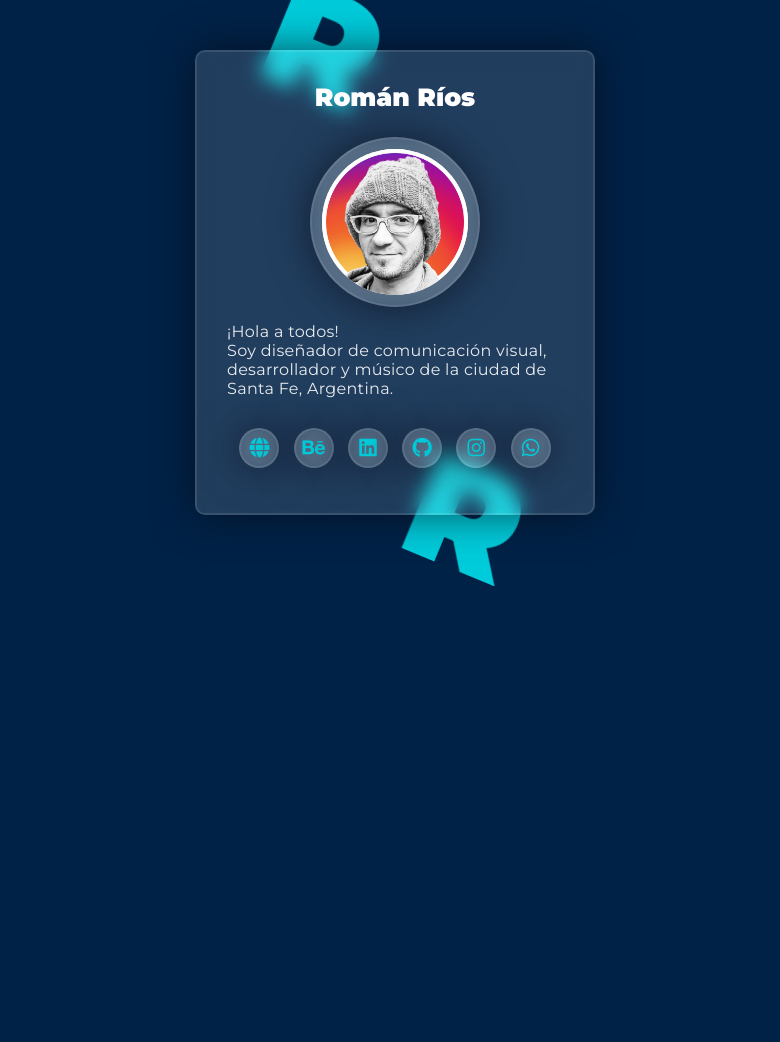
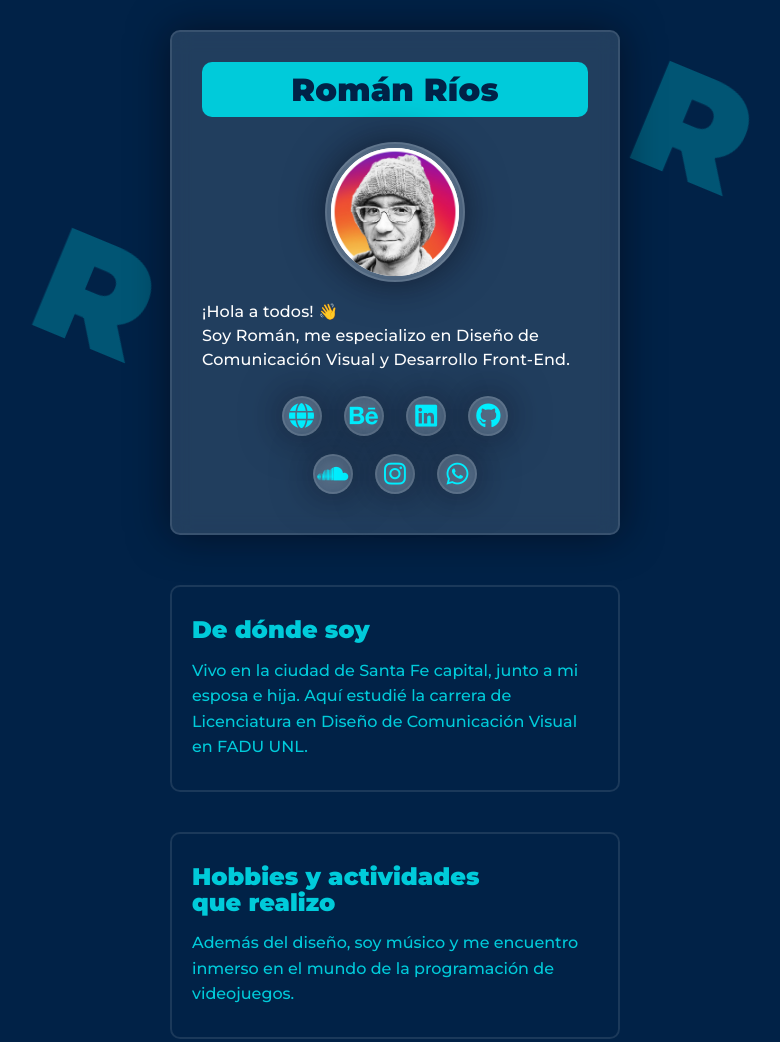
Before and after one commit to romanrios/codoacodo_desafio1, a plain HTML site: page index.html in a window 1280 px wide. Shown: the top 1042 px of the page, without its empty margins (245-1025 px from the left). Before the commit the page ends 800 px from the top, so only its background shows below. Drawn offline with Linux system fonts and the light colour scheme.

Commit message:
info agregada

```diff
--- a/index.html
+++ b/index.html
@@ -1,5 +1,5 @@
 <!DOCTYPE html>
-<html lang="en">
+<html lang="es">
 
 <head>
     <meta charset="UTF-8">
@@ -8,20 +8,21 @@
     <title>Román Ríos</title>
     <link rel="stylesheet" href="https://cdnjs.cloudflare.com/ajax/libs/font-awesome/6.4.2/css/all.min.css">
     <link rel="stylesheet" href="./style.css">
+    <link rel="shortcut icon" href="./favicon.ico">
+
 </head>
 
 <body>
 
 
+    <!-- Background -->
     <div class="background">
-        <div class="shape">
-            <p class="r">R</p>
-        </div>
-        <div class="shape">
-            <p class="r">R</p>
-        </div>
+        <div class="shape">R</div>
+        <div class="shape">R</div>
     </div>
 
+
+    <!-- Container -->
     <div class="container">
         <h1 class="name">Román Ríos</h1>
 
@@ -32,20 +33,42 @@
         </figure>
 
         <section class="about">
-            ¡Hola a todos!<br>Soy diseñador de comunicación visual, desarrollador y músico de la ciudad de Santa Fe, Argentina.
+            ¡Hola a todos! 👋<br>Soy Román, me especializo en Diseño de Comunicación Visual y Desarrollo Front-End.
         </section>
 
         <nav class="social-icons">
-            <a href="#" ><i class="fa fa-globe"></i></a>
-            <a href="#" ><i class="fab fa-behance"></i></a>
-            <a href="#" ><i class="fab fa-linkedin"></i></a>
-            <a href="#" ><i class="fab fa-github"></i></a>
-            <a href="#" ><i class="fab fa-instagram"></i></a>
-            <a href="#" ><i class="fab fa fa-whatsapp"></i></a>
+            <a href="#"><i class="fa fa-globe"></i></a>
+            <a href="#"><i class="fab fa-behance"></i></a>
+            <a href="#"><i class="fab fa-linkedin"></i></a>
+            <a href="#"><i class="fab fa-github"></i></a>
+            <a href="#"><i class="fab fa fa-soundcloud"></i></a>
+            <a href="#"><i class="fab fa-instagram"></i></a>
+            <a href="#"><i class="fab fa fa-whatsapp"></i></a>
         </nav>
+    </div>
 
 
-    </div>
+    <!-- DE DONDE SON -->
+    <section class="info">
+        <h2>De dónde soy</h2>
+        <p>Vivo en la ciudad de Santa Fe capital, junto a mi esposa e hija. Aquí estudié la carrera de Licenciatura en
+            Diseño de Comunicación Visual en FADU UNL.</p>
+    </section>
+
+    <!-- HOBBIES, ACTIVIDADES QUE REALIZAN -->
+    <section class="info">
+        <h2>Hobbies y actividades<br>que realizo</h2>
+        <p>Además del diseño, soy músico y me encuentro inmerso en el mundo de la programación de videojuegos.</p>
+    </section>
+
+    <!-- POR QUE SE ANOTARON EN CODO A CODO -->
+    <section class="info">
+        <h2>Por qué me anoté en<br>Codo a Codo</h2>
+        <p>Constantemente busco oportunidades para aprender y crecer en mis áreas de interés, con el propósito de forjar
+            una carrera exitosa en el sector IT.</p>
+    </section>
+
+    <footer>Desafío #1 - HTML y CSS<br>Codo a Codo 4.0 - Curso de Desarrollo Full Stack Node JS</footer>
 </body>
 
 </html>
--- a/style.css
+++ b/style.css
@@ -1,4 +1,4 @@
-@import url('https://fonts.googleapis.com/css2?family=Montserrat:wght@400;900&display=swap');
+@import url('https://fonts.googleapis.com/css2?family=Montserrat:wght@500;900&display=swap');
 
 @keyframes rotateClockwise {
     from {
@@ -29,34 +29,36 @@
 
 /*------ Background -------*/
 body {
-    max-width: 100%;
+    min-width: 360px;
     background-color: var(--dark);
 }
 
 .background {
-    position: absolute;
-    top: 280px;
-    left: 50%;
+    position: relative;
+    top: 180px;
     animation: rotateClockwise 80s linear infinite;
+    max-width: 800px;
+    margin: 0 auto;
 }
 
-
 .shape:first-child {
-    position: absolute;
+    position: fixed;
     top: 100px;
     left: 100px;
-    color: var(--primary);
+
+    color: rgba(0, 203, 218, 0.3);
     font-size: 150px;
     font-weight: 900;
 }
 
 .shape:last-child {
-    position: absolute;
-    color: var(--primary);
+    position: fixed;
+    right: 100px;
+    bottom: 100px;
+
+    color: rgba(0, 203, 218, 0.3);
     font-size: 150px;
     font-weight: 900;
-    right: 100px;
-    bottom: 100px;
 }
 
 /*------ Background End -------*/
@@ -67,12 +69,12 @@ body {
 
 
 
-
-/*------ Container -------*/
+/*------ Card Containter -------*/
 .container,
 .container .img-area,
 .social-icons a {
     margin: 0 auto;
+
     background-color: rgba(255, 255, 255, 0.13);
     border-radius: 10px;
     backdrop-filter: blur(10px);
@@ -81,25 +83,34 @@ body {
 }
 
 .container {
-    position: relative;
-    max-width: 400px;
-    min-width: 320px;
+    /* position: relative; */
+    margin-top: 30px;
+    margin-bottom: 50px;
     padding: 30px;
+    max-width: 450px;
+    min-width: 340px;
+
     border-radius: 10px;
-    margin-top: 50px;
-    margin-bottom: 50px;
 }
 
+
+/*------ Card Title -------*/
 .container .name {
-    font-size: 25px;
-    color: white;
+    letter-spacing: 0.2px;
+    color: rgb(1, 34, 71);
+    background-color: rgba(0, 203, 218, 1);
+    padding: 8px;
     margin: 0 0 25px 0;
     text-align: center;
+    border-radius: 10px;
+
 }
 
+
+/*------ Card Image -------*/
 .container .img-area {
-    height: 170px;
-    width: 170px;
+    height: 140px;
+    width: 140px;
     border-radius: 50%;
 }
 
@@ -107,11 +118,10 @@ body {
     position: relative;
     top: 50%;
     transform: translateY(-50%);
-    height: calc(100% - 20px);
-    width: calc(100% - 20px);
+    height: calc(100% - 8px);
+    width: calc(100% - 8px);
     border-radius: 50%;
     margin: 0 auto;
-    align-items: center;
     background-color: white;
 }
 
@@ -122,17 +132,21 @@ body {
     object-fit: cover;
 }
 
+
+/*------ Card Text -------*/
 .container .about {
-    font-size: 16px;
-    color: rgba(255, 255, 255, 0.897);
-    letter-spacing: 0.3px;
-    margin-top: 15px;
+    color: rgb(255, 255, 255);
+    line-height: 1.5rem;
+    letter-spacing: 0.01rem;
+    margin-top: 18px;
     margin-bottom: 15px;
 }
 
+
+/*------ Card Icons -------*/
 .container .social-icons {
-    margin-top: 25px;
-    margin-bottom: 10px;
+    margin: 0 auto;
+    max-width: 300px;
     text-align: center;
 }
 
@@ -140,26 +154,57 @@ body {
     display: inline-block;
     width: 40px;
     height: 40px;
-    margin: 5px;
+    margin: 9px;
+
     border-radius: 50%;
 }
 
 .social-icons a:hover::before {
-    content: "";
     position: absolute;
     top: 0;
     left: 0;
     bottom: 0;
     right: 0;
+
+    content: "";
     border-radius: 50%;
     background: #ecf0f3;
 }
 
 .social-icons a i {
-    color: var(--primary);
+    color: rgb(0, 238, 255);
     position: relative;
-    font-size: 20px;
+    font-size: 25px;
     line-height: 35px;
 }
 
-/*------ Container end-------*/
+/*------ Card end-------*/
+
+
+
+/*------ Info & footer-------*/
+.info {
+    max-width: 450px;
+    padding: 30px 20px;
+    margin: 40px auto;
+
+    line-height: 1.6rem;
+    font-size: medium;
+    color: var(--primary);
+    border: 2px solid rgba(255, 255, 255, 0.1);
+    border-radius: 10px;
+}
+
+.info h2 {
+    margin-bottom: 15px;
+}
+
+footer {
+    text-align: center;
+    max-width: 450px;
+    margin: 70px auto;
+
+    font-size: small;
+color: rgb(122, 181, 206);
+
+}
```
Also changed, not shown: favicon.ico (added).
